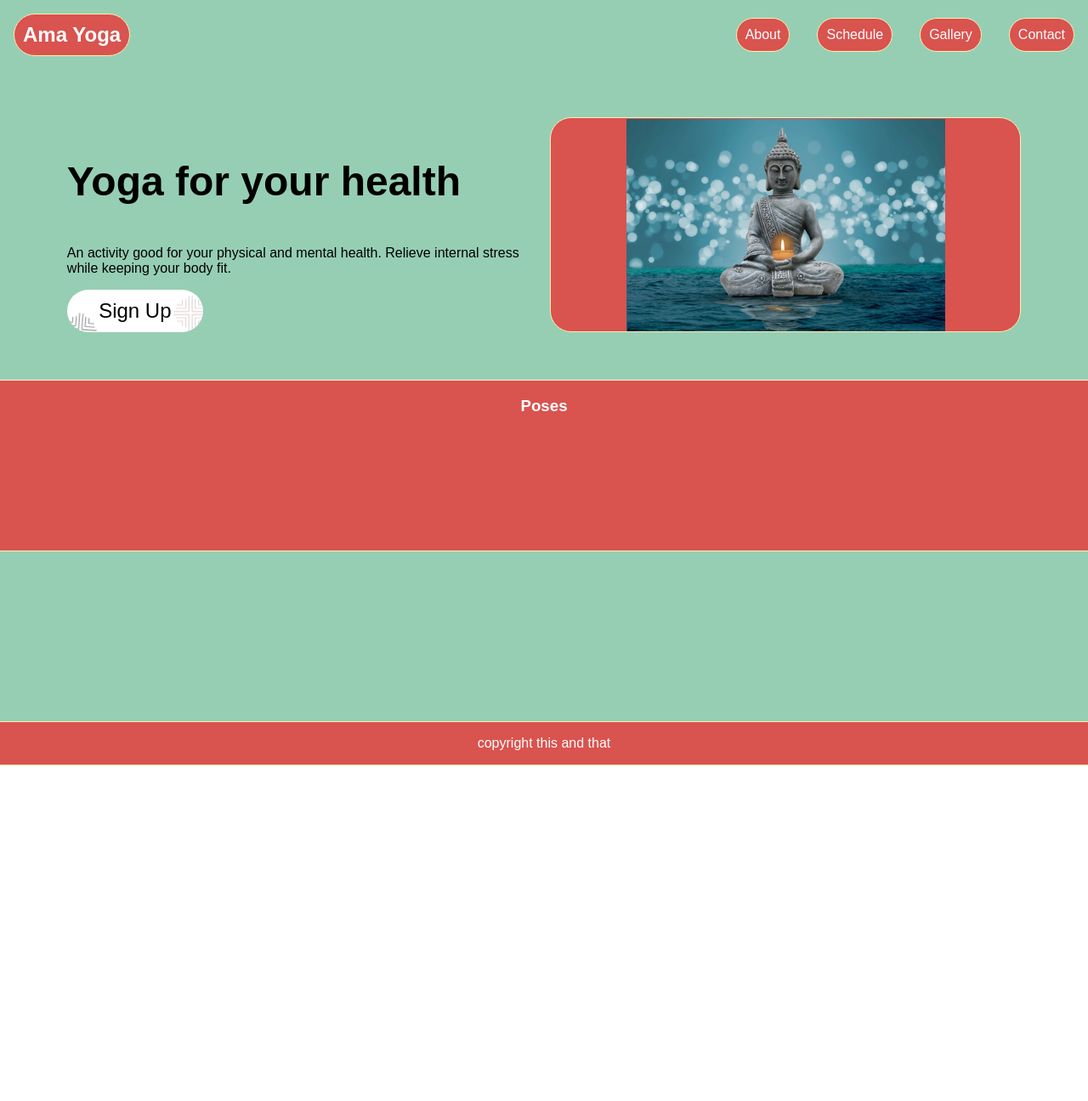
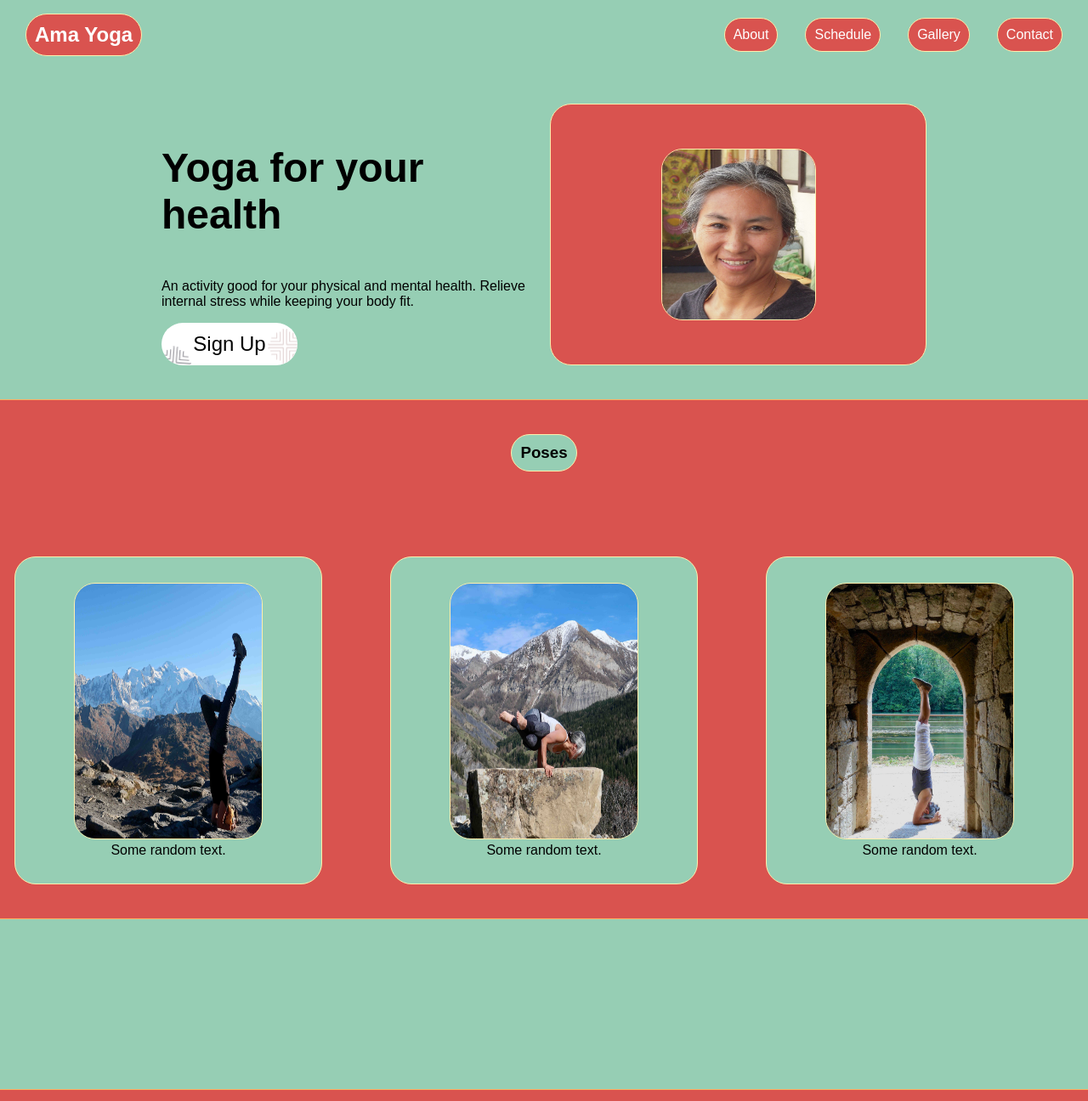
Before and after one commit to sonzen/flexBoxProject, a plain HTML site: page index.html in a window 1280 px wide. Shown: the top 1296 px of the page at 85% size. Before the commit the page ends 901 px from the top, so only its background shows below. Drawn offline with Linux system fonts and the light colour scheme.

Commit message:
Add pose images

```diff
--- a/index.html
+++ b/index.html
@@ -31,7 +31,7 @@
           <p class="catchtext">Yoga for your health</p>
           <p>An activity good for your physical and mental health. Relieve internal stress while keeping your body fit.</p>
 
-   <div class="btn">
+     <div class="btn">
       <div class="shop-now">Sign Up</div>
       <div class="snowflake-grid to-left">
          <div class="snowflake-item border-bottom border-right">
@@ -84,7 +84,7 @@
    </div>
         </div>
           <div class="right">
-          <img src="images/buddha.jpg" alt="amala's pic">
+          <img src="images/tseyang-teacher.jpg" alt="amala's pic">
         </div>
       </div>
     </div>
@@ -94,10 +94,20 @@
         <h3>Poses</h3>
       </div>
       <div class="images">
-        <img src="" alt="">
-        <img src="" alt="">
-        <img src="" alt="">
-        <img src="" alt="">
+        <div class="img">
+          <img src="/images/pose1.jpg" alt="barberry">
+          <div class="text">Some random text.</div>
+          </div>
+
+          <div class="img">
+          <img src="./images/pose2.jpg" alt="chili">
+          <div class="text">Some random text.</div>
+          </div>
+
+          <div class="img">
+          <img src="./images/pose3.jpg" alt="pepper">
+          <div class="text">Some random text.</div>
+          </div>
       </div>
     </div>
 
--- a/styles.css
+++ b/styles.css
@@ -2,6 +2,7 @@ html, body{
     margin: 0;
     height: 100%;
     font-family: fantasy;
+
 
   }
 
@@ -19,7 +20,7 @@ html, body{
     background-color: #96CEB4;
     justify-content: space-between;
     align-items: center;
-    padding: 16px 16px;
+    padding: 16px 30px;
     height: 70px;
   }
 
@@ -81,7 +82,7 @@ html, body{
   .box{
     display: flex;
     gap: 16px;
-    padding: 16px;
+    max-width: 75%
   }
 
   .box > *{
@@ -89,9 +90,13 @@ html, body{
   }
 
   .box img{
-    height: 250px;
+    max-height: 200px;
+    min-width: 180px;
     margin: 0;
     padding: 0;
+    border-radius: 25px;
+    border: 1px solid #FFEEAD;
+
   }
   .right{
     display: flex;
@@ -110,13 +115,50 @@ html, body{
     background-color: #D9534F;
     text-align: center;
     font-family: fantasy;
-    color: white;
+
+    border: 1.5px solid #FFAD60;
+    border-width: 1.5px 0;
+    display: flex;
+    flex-direction: column;
+    align-items: center;
+    justify-content: Center;
+    padding: 40px;
+
+  }
+  .images{
+    display: flex;
+    justify-content: space-between;
+    align-items: center;
+    gap: 5rem;
+
+
+  }
+
+  .img {
+    border-radius: 25px;
+    background-color: #96CEB4;
+    width: 300px;
+    padding: 30px;
     border: 1.5px solid #FFEEAD;
-    border-width: 1.5px 0;
+  }
+  .images img{
+    width: 220px;
+    height: 300px;
+    border-radius: 25px;
+    border: 1px solid #FFEEAD;
+
   }
 
   .examples h3{
     font-weight: bold;
+    background-color: #96CEB4;
+    display: inline-block;
+    padding: 10px;
+    border-radius: 25px;
+    border: 1.5px solid #FFEEAD;
+    margin-bottom: 100px;
+    margin-top: 0;
+
   }
   .slogan{
     background-color: #96CEB4;
@@ -129,7 +171,7 @@ html, body{
     color:white;
     text-align: center;
     height: 70px;
-    border: 1.5px solid #FFEEAD;
+    border: 1.5px solid #FFAD60;
     border-width: 1.5px 0;
     padding: 16px;
   }
```
Also changed, not shown: images/Tse-Laris-qui-Parle_2022-03-26_IMG_4336.jpg (added), images/Tseyang-teacher.jpg (added), images/ama_profile.jpg (added), images/buddha.jpg (deleted), images/poirier-Fbleau_DSCN0667.jpg (added), images/pose1.jpg (added), images/pose2.jpg (added), images/pose3.jpg (added).
